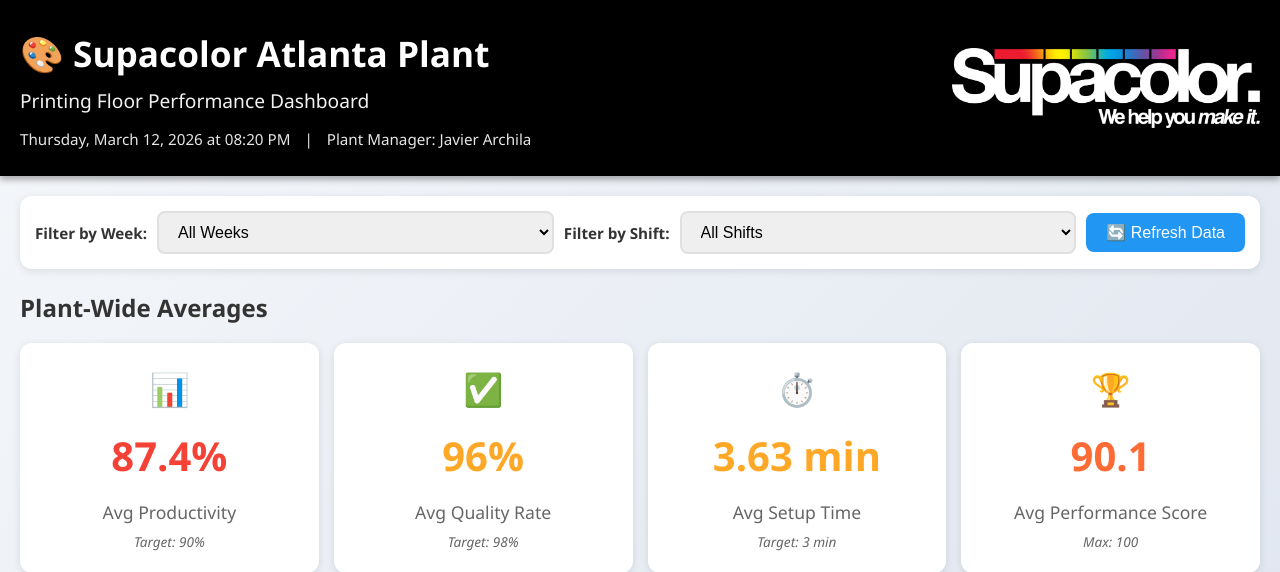
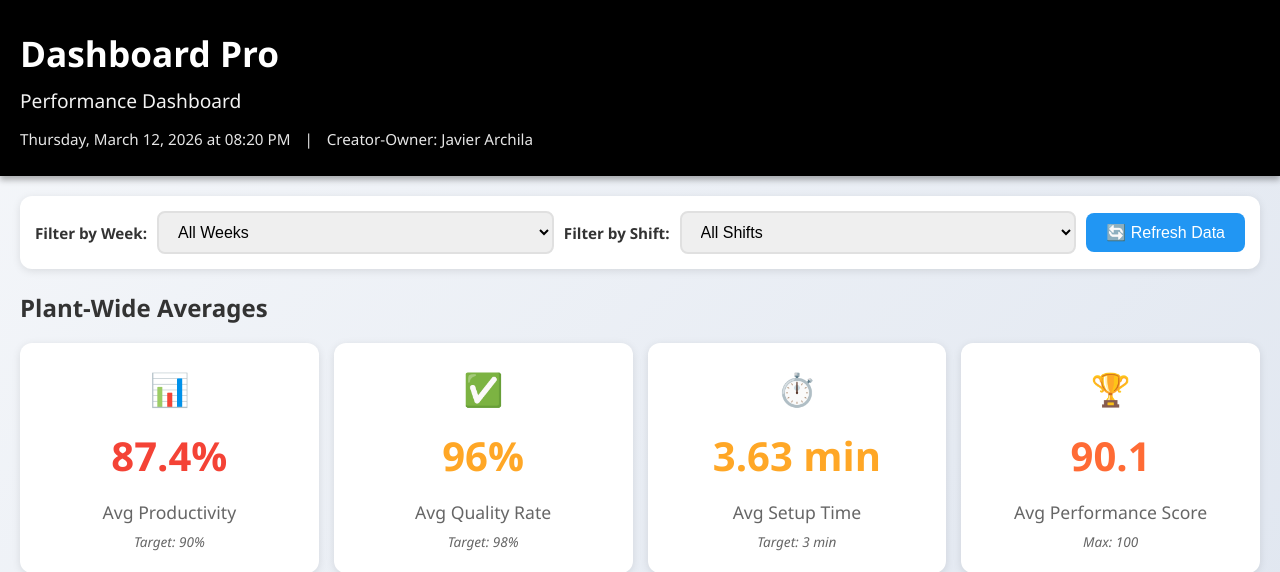
Before and after one commit to jvrcode/dashpro, a Flask app: page / in a window 1280 px wide. Shown: the top 572 px of the page. Run offline with Flask 3, Linux system fonts and the light colour scheme; data that the repository does not hold is empty; some libraries are stand-ins or nearby versions.

Commit message:
personal changes, no more part of a company

```diff
--- a/templates/index.html
+++ b/templates/index.html
@@ -12,17 +12,17 @@
         <div class="container">
             <div class="header-content">
                 <div class="header-text">
-                    <h1>🎨 Supacolor Atlanta Plant</h1>
-                    <h2>Printing Floor Performance Dashboard</h2>
+                    <h1>Dashboard Pro</h1>
+                    <h2>Performance Dashboard</h2>
                     <div class="header-meta">
                         <span id="current-date"></span>
                         <span class="divider">|</span>
-                        <span>Plant Manager: Javier Archila</span>
+                        <span>Creator-Owner: Javier Archila</span>
                     </div>
                 </div>
-                <div class="header-logo">
+                <!-- <div class="header-logo">
                     <img src="/static/logo.png" alt="Supacolor Logo">
-                </div>
+                </div> -->
             </div>
         </div>
     </header>
```
Also changed, not shown: README.md.
